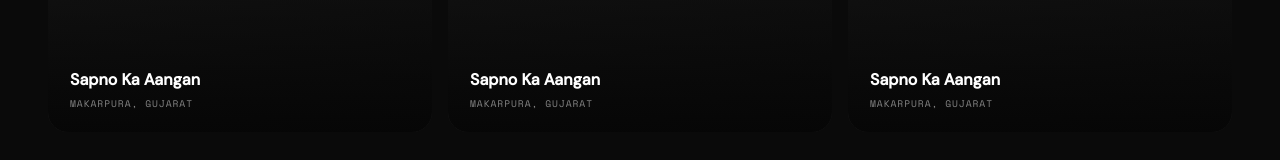
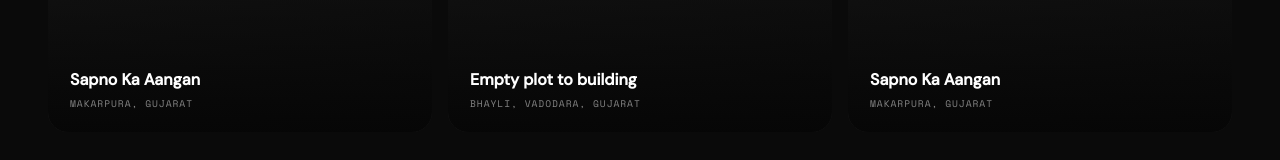
Before and after one commit to vaghelavijay178-hub/realestate, a Next.js app: page / in a window 1280 px wide. Shown: the part 2642-2802 px from the top of the page. Built offline with nearby package versions, Linux system fonts and the light colour scheme.

Commit message:
Update page.tsx

```diff
--- a/app/page.tsx
+++ b/app/page.tsx
@@ -10,9 +10,9 @@ const REELS = [
     thumb: "",
   },
   {
-    id: "h3Vuti6l1ZQ",
-    title: "Sapno Ka Aangan",
-    location: "Makarpura, Gujarat",
+    id: "MW4mKin0i0k",
+    title: "Empty plot to building",
+    location: "Bhayli, Vadodara, Gujarat",
     thumb: "",
   },
   {
```
